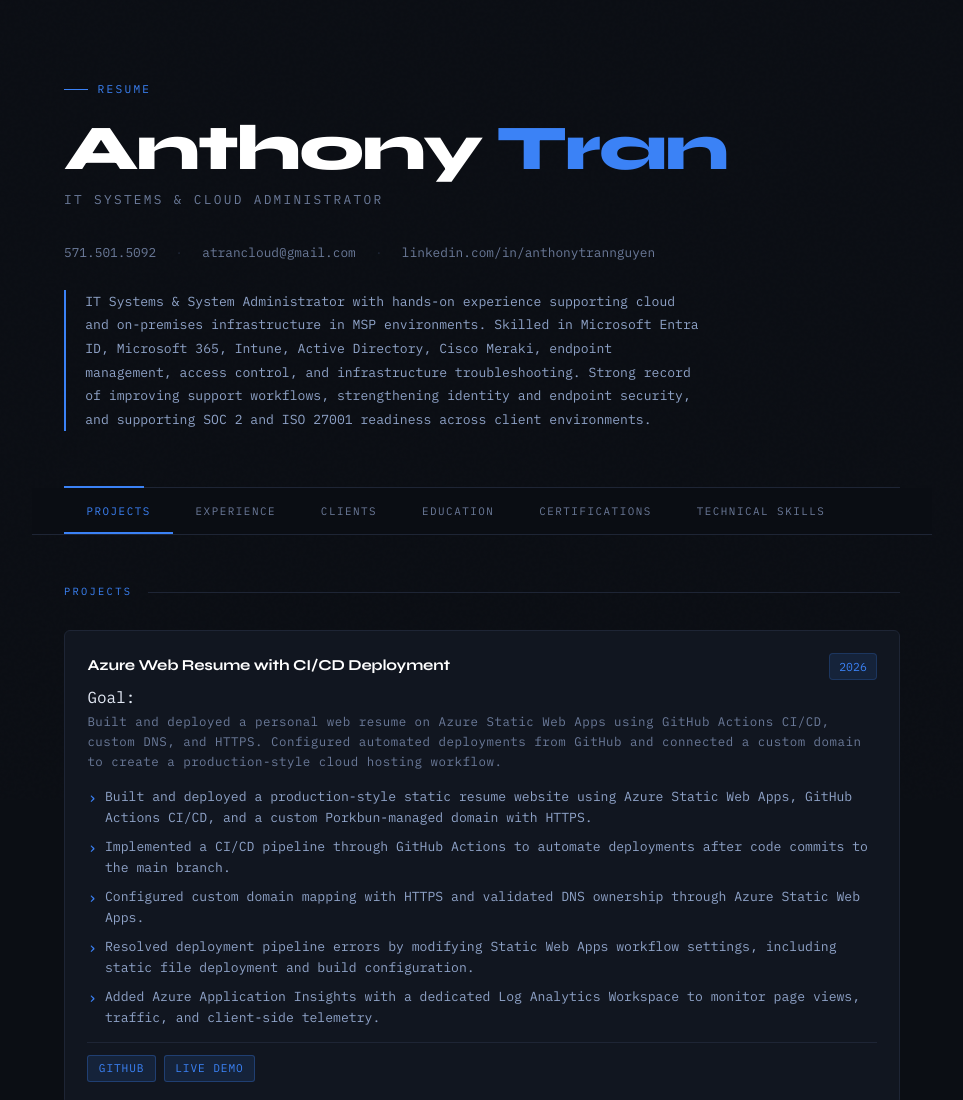
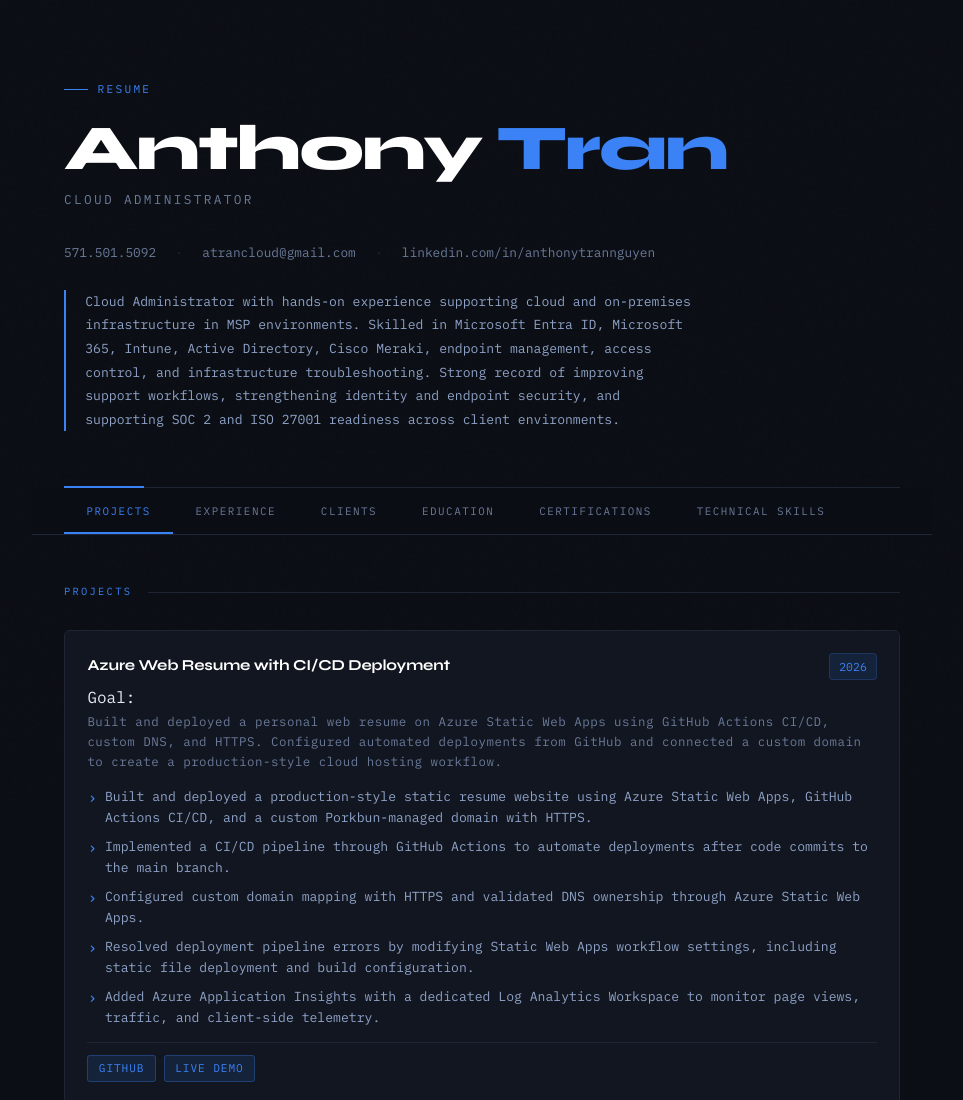
Before and after one commit to huynhanhgc/azurewebresume, a plain HTML site: page index.html in a window 1280 px wide. Shown: the top 1100 px of the page, without its empty margins (158-1121 px from the left). Drawn offline with Linux system fonts and the light colour scheme; no server answers.

Commit message:
Updating web

```diff
--- a/index.html
+++ b/index.html
@@ -15,7 +15,7 @@
   <header class="hero">
     <p class="hero-eyebrow">Resume</p>
     <h1 class="hero-name">Anthony <span>Tran</span></h1>
-    <p class="hero-title">IT Systems &amp; Cloud Administrator</p>
+    <p class="hero-title">Cloud Administrator</p>
     <div class="hero-contact">
       <a href="tel:+15715015092">571.501.5092</a>
       <span class="dot">·</span>
@@ -24,7 +24,7 @@
       <a href="https://www.linkedin.com/in/anthonytrannguyen/" target="_blank" rel="noopener">linkedin.com/in/anthonytrannguyen</a>
     </div>
     <p class="hero-summary">
-      IT Systems &amp; System Administrator with hands-on experience supporting cloud and on-premises infrastructure in MSP environments. Skilled in Microsoft Entra ID, Microsoft 365, Intune, Active Directory, Cisco Meraki, endpoint management, access control, and infrastructure troubleshooting. Strong record of improving support workflows, strengthening identity and endpoint security, and supporting SOC 2 and ISO 27001 readiness across client environments.
+      Cloud Administrator with hands-on experience supporting cloud and on-premises infrastructure in MSP environments. Skilled in Microsoft Entra ID, Microsoft 365, Intune, Active Directory, Cisco Meraki, endpoint management, access control, and infrastructure troubleshooting. Strong record of improving support workflows, strengthening identity and endpoint security, and supporting SOC 2 and ISO 27001 readiness across client environments.
     </p>
   </header>
 
```
